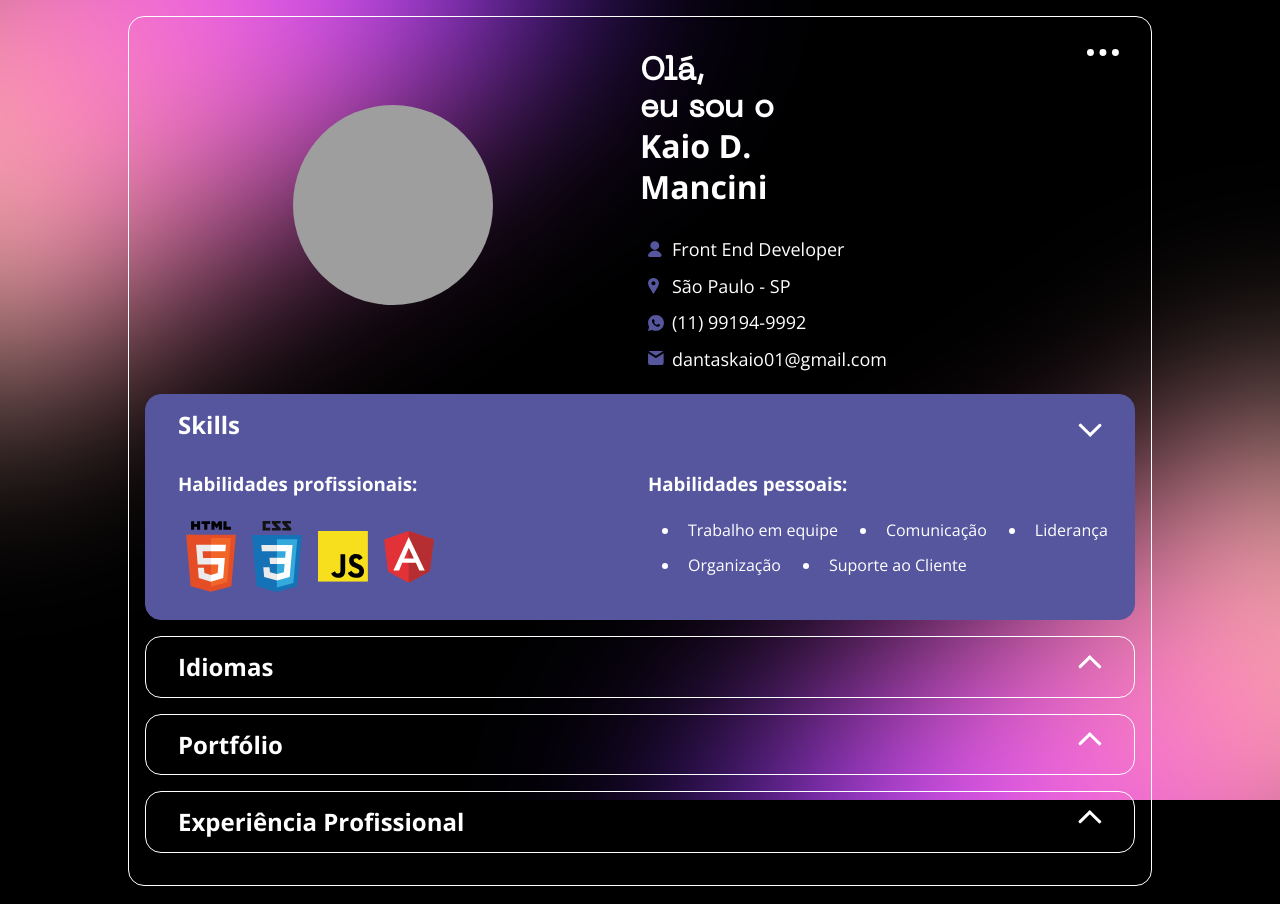
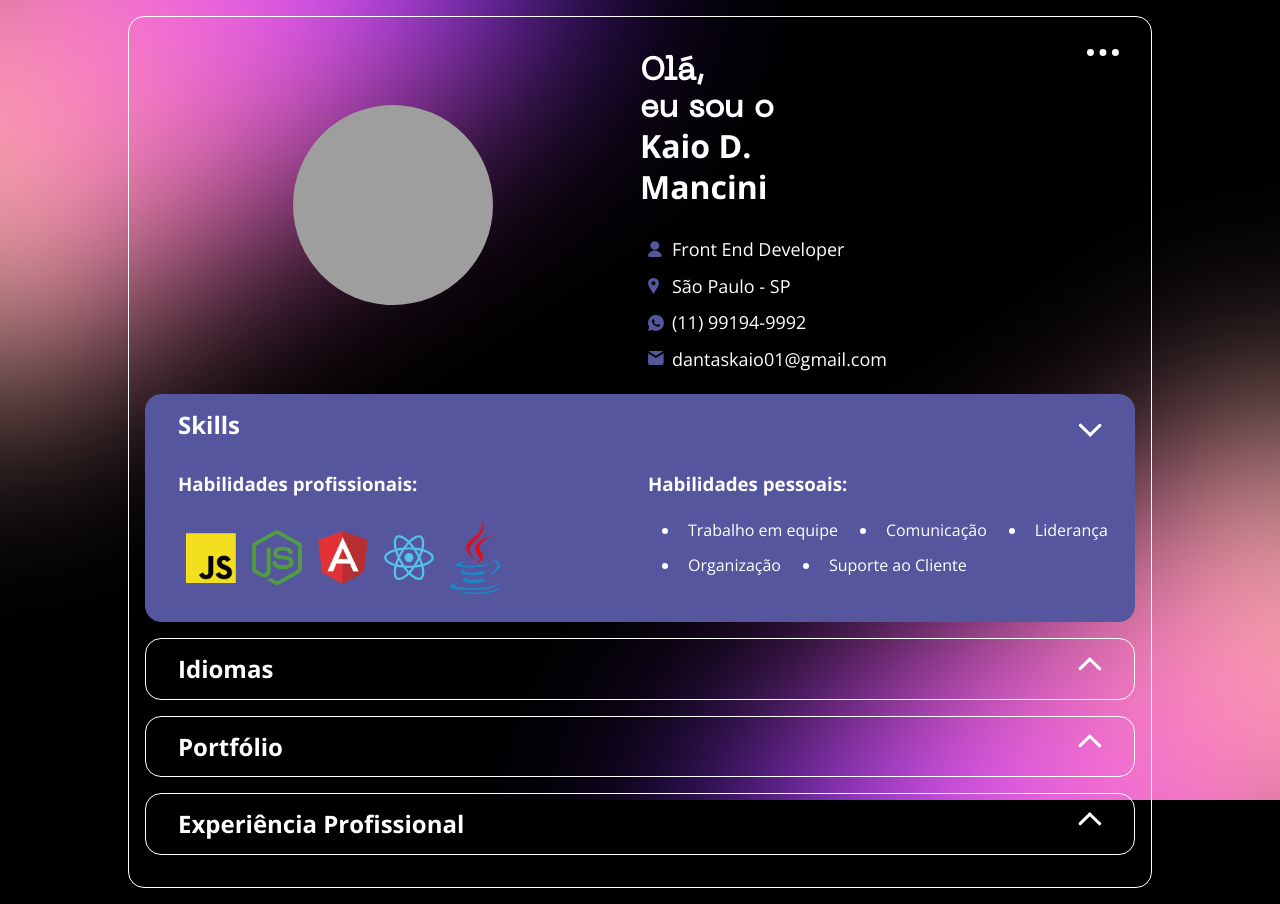
Before and after one commit to kaio-d/portfolio-dio-js, a plain HTML site: page index.html in a window 1280 px wide. Both pictures are taken after a click on the button "Skills". Drawn offline with nearby package versions, Linux system fonts and the light colour scheme; grey boxes are pictures that could not be loaded.

Commit message:
adicionado hardSkills

```diff
--- a/assets/js/main.js
+++ b/assets/js/main.js
@@ -14,21 +14,35 @@ function updateProfileInfo(profileData) {
 
   const phone = document.getElementById("profile.phone");
   phone.innerText = profileData.phone;
-  phone.href = `tel:${profileData.phone}`
+  phone.href = `tel:${profileData.phone}`;
 
   const email = document.getElementById("profile.email");
   email.innerText = profileData.email;
-  email.href = `mailto:${profileData.email}`
+  email.href = `mailto:${profileData.email}`;
 }
 
 function updateSoftSkills(profileData) {
-  const softSkills = document.getElementById('profile.skills.softSkills')
-  softSkills.innerHTML = profileData.skills.softSkills.map(skill => `<li>${skill}</li>`).join('')
+  const softSkills = document.getElementById("profile.skills.softSkills");
+  softSkills.innerHTML = profileData.skills.softSkills
+    .map((skill) => `<li>${skill}</li>`)
+    .join("");
 }
 
+function updateHardSkills(profileData) {
+  const hardSkills = document.getElementById("profile.skills.hardSkills");
+  hardSkills.innerHTML = profileData.skills.hardSkills
+    .map(
+      (skill) =>
+        `<li>
+          <img src="${skill.logo}" alt="${skill.name}" title="${skill.name}" />
+        </li>`
+    )
+    .join("");
+}
 
 (async () => {
   const profileData = await fetchProfileData();
-  updateProfileInfo(profileData)
-  updateSoftSkills(profileData)
+  updateProfileInfo(profileData);
+  updateSoftSkills(profileData);
+  updateHardSkills(profileData);
 })();
--- a/data/profile.json
+++ b/data/profile.json
@@ -9,28 +9,25 @@
     "hardSkills": [
       {
         "name": "JavaScript",
-        "logo": "https://raw.githubusercontent.com/digitalinnovationone/js-developer-portfolio/main/data/imgs/nodejs.png"
+        "logo": "https://raw.githubusercontent.com/kaio-d/portfolio-dio-js/main/data/imagens/js.png"
+      },
+      {
+        "name": "nodeJS",
+        "logo": "https://raw.githubusercontent.com/kaio-d/portfolio-dio-js/main/data/imagens/nodejs.png"
+      },
+      {
+        "name": "Angular",
+        "logo": "https://raw.githubusercontent.com/kaio-d/portfolio-dio-js/main/data/imagens/angular.png"
+      },
+      {
+        "name": "React",
+        "logo": "https://raw.githubusercontent.com/kaio-d/portfolio-dio-js/main/data/imagens/react.png"
       },
       {
         "name": "Java",
-        "logo": "https://raw.githubusercontent.com/digitalinnovationone/js-developer-portfolio/main/data/imgs/java.png"
-      },
-      {
-        "name": "Angular",
-        "logo": "https://raw.githubusercontent.com/digitalinnovationone/js-developer-portfolio/main/data/imgs/angular.png"
-      },
-      {
-        "name": "React",
-        "logo": "https://raw.githubusercontent.com/digitalinnovationone/js-developer-portfolio/main/data/imgs/react.png"
-      },
-      {
-        "name": "Mongodb",
-        "logo": "https://raw.githubusercontent.com/digitalinnovationone/js-developer-portfolio/main/data/imgs/mongodb.png"
-      },
-      {
-        "name": "Postgresql",
-        "logo": "https://raw.githubusercontent.com/digitalinnovationone/js-developer-portfolio/main/data/imgs/postgresql.png"
+        "logo": "https://raw.githubusercontent.com/kaio-d/portfolio-dio-js/main/data/imagens/java.png"
       }
+
     ],
     "softSkills": [
       "Trabalho em equipe",
--- a/index.html
+++ b/index.html
@@ -66,35 +66,8 @@
           <div class="skills">
             <section class="tools">
               <h3>Habilidades profissionais:</h3>
-              <ul>
-                <li>
-                  <img
-                    src="./assets/img/icons/html.svg"
-                    alt="Logo do HTML"
-                    title="HTML5"
-                  />
-                </li>
-                <li>
-                  <img
-                    src="./assets/img/icons/css.svg"
-                    alt="Logo do CSS"
-                    title="CSS3"
-                  />
-                </li>
-                <li>
-                  <img
-                    src="./assets/img/icons/javascript.svg"
-                    alt="Logo do JavaScript"
-                    title="JavaScript"
-                  />
-                </li>
-                <li>
-                  <img
-                    src="./assets/img/icons/angular.svg"
-                    alt="Logo do Angular"
-                    title="Angular"
-                  />
-                </li>
+              <ul id="profile.skills.hardSkills">
+
               </ul>
             </section>
 
```
Also changed, not shown: data/imagens/Group 484841.png (deleted).
